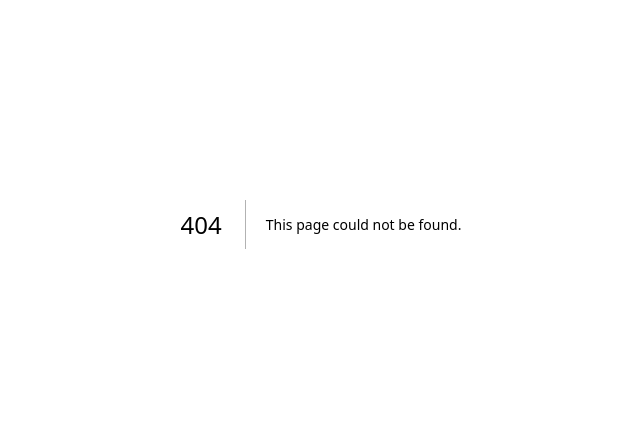
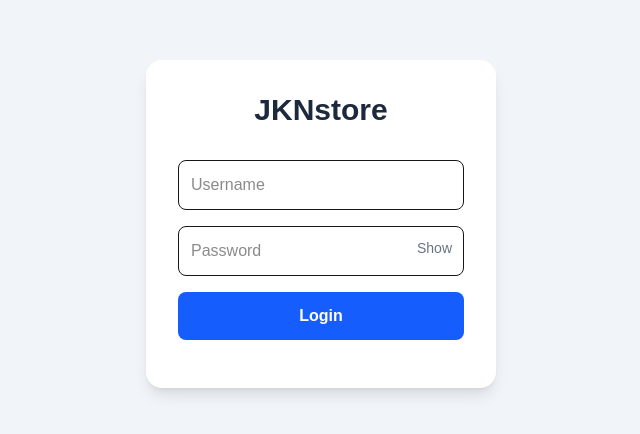
Before and after one commit to jknymous/catalog-app, a Next.js app in the folder frontend/: page /login in a window 1280 px wide. Before the commit this address had no page. Shown: the part 176-610 px from the top of the page, without its empty margins (319-959 px from the left). Built offline with nearby package versions, Linux system fonts and the light colour scheme.

Commit message:
FE login not fixed

```diff
--- /dev/null
+++ b/frontend/app/login/page.tsx
@@ -0,0 +1,74 @@
+"use client";
+
+import { useState } from "react";
+
+export default function LoginPage() {
+    const [show, setShow] = useState(false);
+    const [msg, setMsg] = useState("");
+
+    async function login(e: any) {
+        e.preventDefault();
+
+        const form = e.target;
+        const username = form.username.value;
+        const password = form.password.value;
+
+        const res = await fetch("http://localhost:5000/login", {
+            method: "POST",
+            headers: { "Content-Type": "application/json" },
+            credentials: "include",
+            body: JSON.stringify({ username, password })
+        });
+
+        const data = await res.json();
+
+        if (data.message === "Login berhasil") {
+            window.location.href = "/admin";
+        } else {
+            setMsg(data.message);
+        }
+    }
+
+    return (
+        <div className="bg-slate-100 h-screen flex items-center justify-center">
+            <form
+                onSubmit={login}
+                className="bg-white w-[350px] p-8 rounded-2xl shadow-lg"
+            >
+
+                <h1 className="text-center text-3xl font-bold mb-8 text-slate-800">
+                    JKNstore
+                </h1>
+
+                <input
+                    name="username"
+                    placeholder="Username"
+                    className="w-full p-3 mb-4 border rounded-lg focus:ring-2 focus:ring-blue-500"
+                />
+
+                <div className="relative mb-4">
+                    <input
+                        name="password"
+                        type={show ? "text" : "password"}
+                        placeholder="Password"
+                        className="w-full p-3 border rounded-lg focus:ring-2 focus:ring-blue-500"
+                    />
+                    <button
+                        type="button"
+                        onClick={() => setShow(!show)}
+                        className="absolute right-3 top-3 text-sm text-gray-500"
+                    >
+                        {show ? "Hide" : "Show"}
+                    </button>
+                </div>
+
+                <button className="w-full bg-blue-600 hover:bg-blue-700 text-white p-3 rounded-lg font-semibold transition">
+                    Login
+                </button>
+
+                <p className="text-red-500 text-center mt-4">{msg}</p>
+
+            </form>
+        </div>
+    );
+}
```
